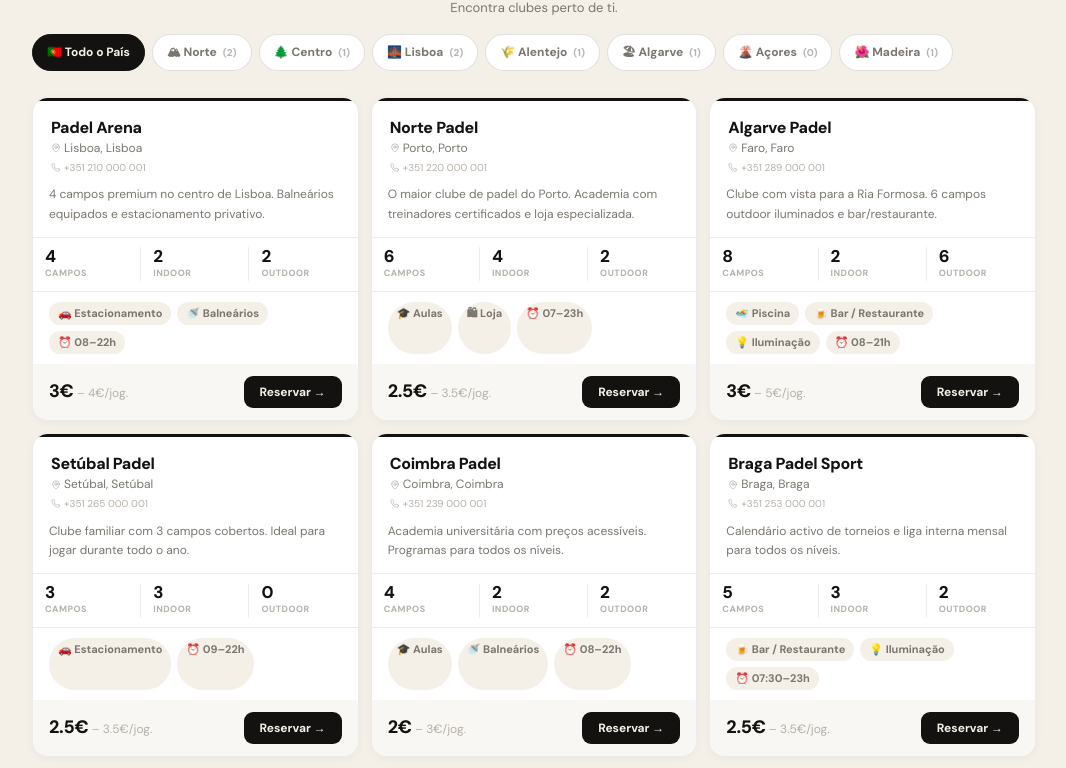
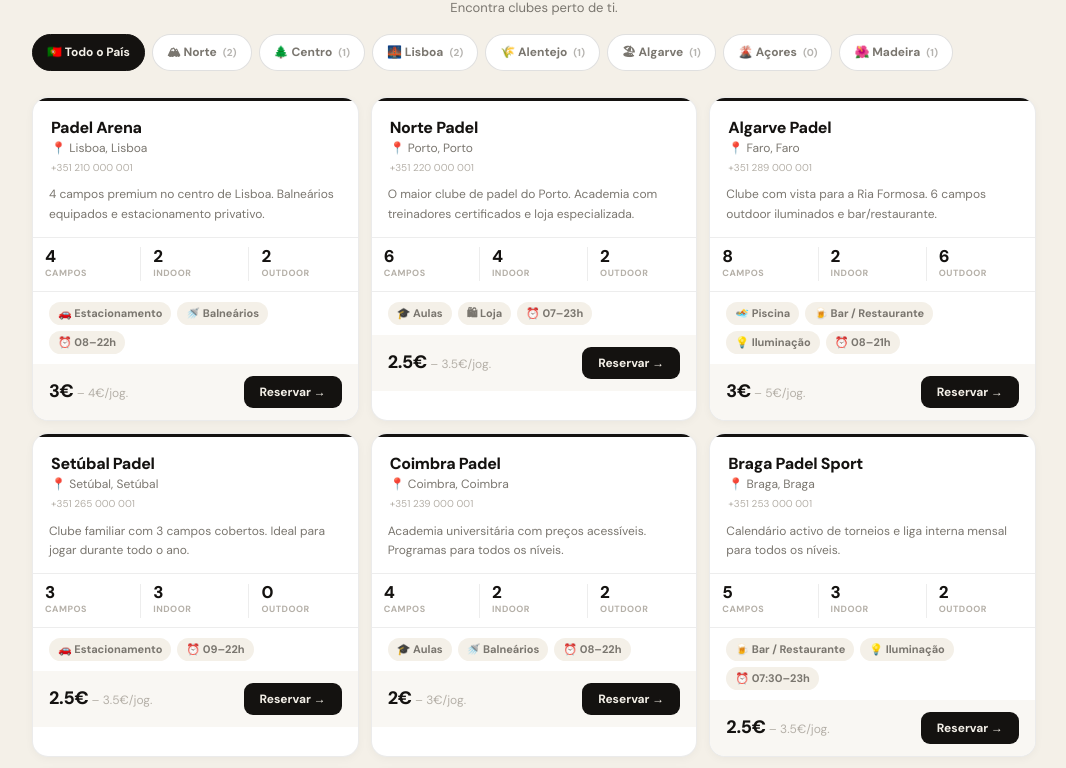
Before and after one commit to mbrunogaspar-coder/portal_do_padel, a React (Vite) app: page / in a window 1280 px wide. Shown: the part 836-1604 px from the top of the page, without its empty margins (106-1172 px from the left). Built offline with nearby package versions, Linux system fonts and the light colour scheme.

Commit message:
Update App.jsx

```diff
--- a/src/App.jsx
+++ b/src/App.jsx
@@ -198,7 +198,7 @@ body{color:#141210;font-family:'DM Sans',system-ui,sans-serif;font-size:14px;lin
 .pt-cs:last-child::after{display:none}
 .pt-csv{font-weight:800;font-size:17px;color:#141210;letter-spacing:-.3px;line-height:1}
 .pt-csl{font-size:9px;color:#B5B0A8;font-weight:600;text-transform:uppercase;letter-spacing:.5px;margin-top:2px}
-.pt-ctags{padding:10px 16px;display:flex;gap:6px;flex-wrap:wrap;flex:1}
+.pt-ctags{padding:10px 16px;display:flex;gap:6px;flex-wrap:wrap}
 .pt-ctag{font-size:11px;font-weight:600;padding:3px 9px;border-radius:99px;background:#F4F0E8;color:#7A766F}
 .pt-cfoot{padding:12px 16px;display:flex;align-items:center;justify-content:space-between;background:#F9F7F3}
 .pt-cprice-v{font-weight:800;font-size:18px;color:#141210;letter-spacing:-.3px}
@@ -799,8 +799,8 @@ function ClubCard({ club, delay, onSelect }) {
       <div className="pt-ctop">
         <div style={{flex:1,minWidth:0}}>
           <div className="pt-cname">{club.name}</div>
-          <div className="pt-cloc"><I n="map" s={10} c="#B5B0A8"/> {club.city}, {club.district}</div>
-          {club.phone&&<div style={{fontSize:10,color:"#B5B0A8",marginTop:2,display:"flex",alignItems:"center",gap:4}}><I n="phone" s={9} c="#B5B0A8"/> {club.phone}</div>}
+          <div className="pt-cloc">📍 {club.city}, {club.district}</div>
+          {club.phone&&<div style={{fontSize:10,color:"#B5B0A8",marginTop:2}}>{club.phone}</div>}
         </div>
 
       </div>
```
